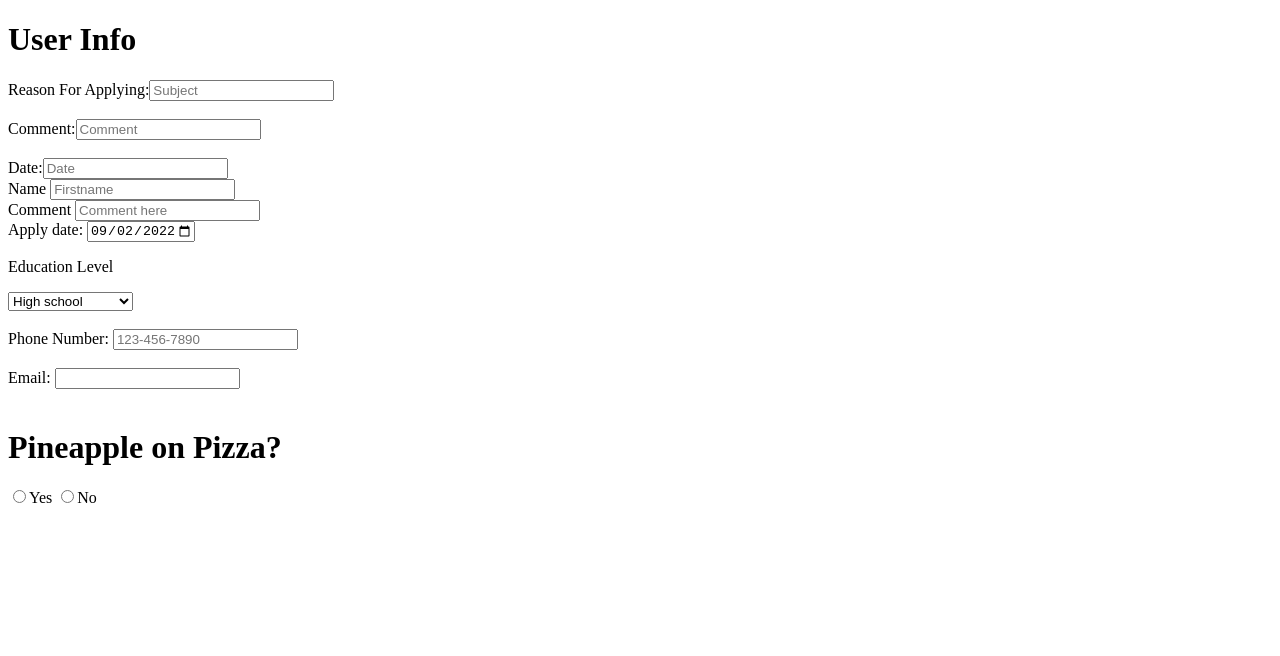
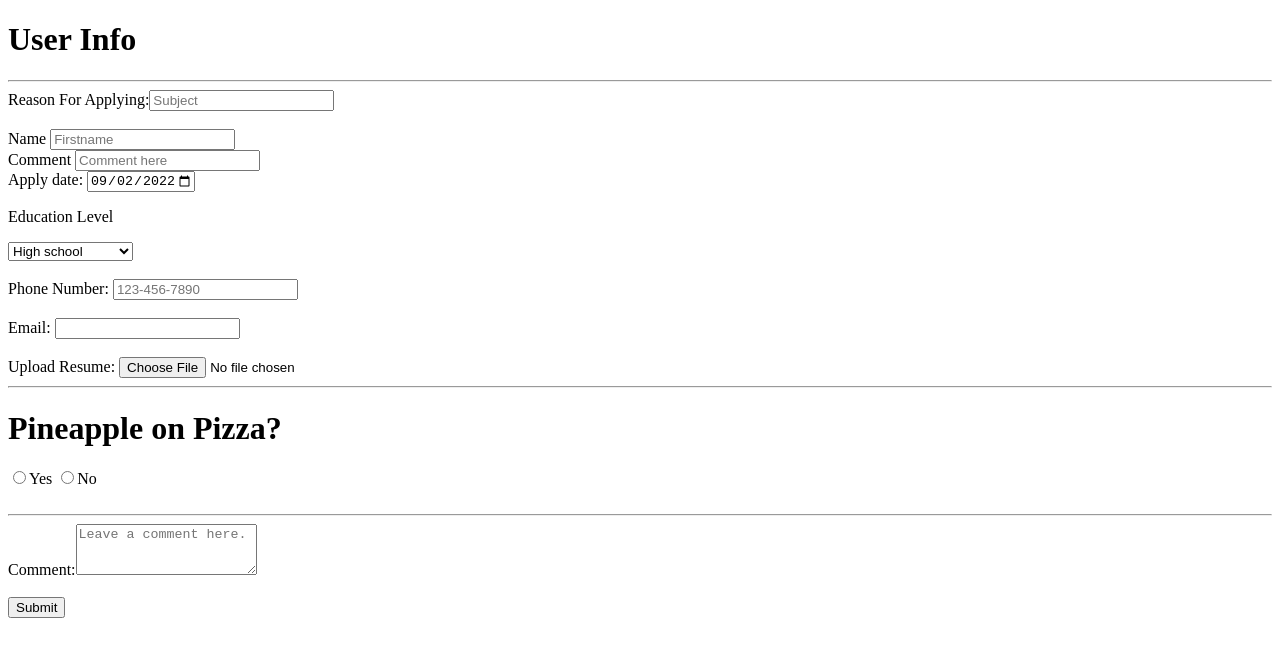
Before and after one commit to ElijahMYoung/Coding-11-Quiz-Challenge, a plain HTML site: page index.html in a window 1280 px wide. Drawn offline with Linux system fonts and the light colour scheme.

Commit message:
cleaned up code and added horizontal lines

```diff
--- a/index.html
+++ b/index.html
@@ -8,6 +8,7 @@
   </head>
   <body>
     <h1>User Info</h1>
+    <hr />
     <form>
       Reason For Applying:<input
         type="text"
@@ -16,10 +17,6 @@
       />
       <br />
       <br />
-      Comment:<input type="text" name="comment" placeholder="Comment" />
-      <br />
-      <br />
-      Date:<input type="text" name="date" placeholder="Date" />
     </form>
     <label for="fname">Name</label>
     <input type="text" name="name" placeholder="Firstname" />
@@ -59,8 +56,18 @@
     <input type="email" id="email" name="email” placeholder="Email"required/>
     <br />
     <br />
+    <label for="resume">Upload Resume:</label>
+    <input type="file" id="avatar" name="avatar" accept=".pdf, .doc" />
+    <hr />
     <h1>Pineapple on Pizza?</h1>
     <input type="radio" name="option1" value="Yes" />Yes
     <input type="radio" name="option2" value="No" />No
+    <br />
+    <br />
+    <hr />
+    Comment:<textarea rows="3" placeholder="Leave a comment here."></textarea>
+    <br />
+    <br />
+    <button type="submit">Submit</button>
   </body>
 </html>
```
